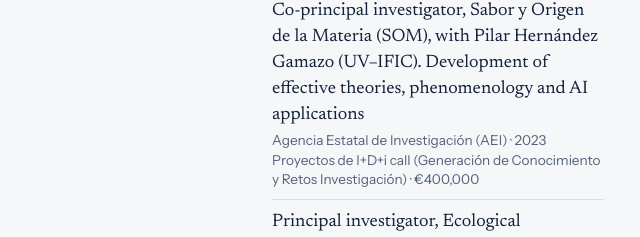
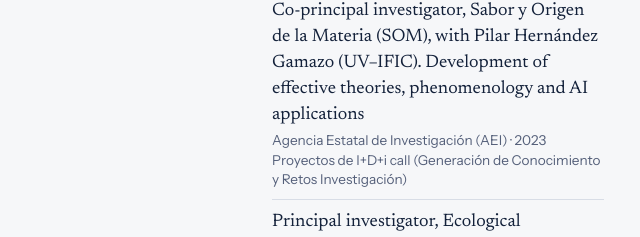
Before and after one commit to vsanz/Vsanz.github.io, a plain HTML site: page index.html in a window 1280 px wide. Shown: the part 5595-5832 px from the top of the page, 80-720 px from the left. Drawn offline with Linux system fonts and the light colour scheme.

Commit message:
Remove SOM funding amount for consistency

```diff
--- a/index.html
+++ b/index.html
@@ -259,7 +259,7 @@ footer .wrap{display:flex;flex-wrap:wrap;justify-content:space-between;gap:1rem}
             <li>Principal investigator, IFIC Severo Ochoa Programme of Excellence, focused on quantum technologies, medical physics and advanced instrumentation, with AI as a unifying tool<span class="when">2024–2028</span></li>
             <li>Principal investigator, STEP: AI for quantum technologies, Generalitat Valenciana<span class="when">2026–2028</span></li>
             <li>Co-founder and Chief Scientific Advisor, INFERA Labs, spin-off of the Universitat de València<span class="when">Since 2026</span></li>
-            <li>Co-principal investigator, Sabor y Origen de la Materia (SOM), with Pilar Hernández Gamazo (UV–IFIC). Development of effective theories, phenomenology and AI applications<span class="when">Agencia Estatal de Investigación (AEI) · 2023 Proyectos de I+D+i call (Generación de Conocimiento y Retos Investigación) · €400,000</span></li>
+            <li>Co-principal investigator, Sabor y Origen de la Materia (SOM), with Pilar Hernández Gamazo (UV–IFIC). Development of effective theories, phenomenology and AI applications<span class="when">Agencia Estatal de Investigación (AEI) · 2023 Proyectos de I+D+i call (Generación de Conocimiento y Retos Investigación)</span></li>
             <li>Principal investigator, Ecological Restoration and AI, with the Centro de Investigaciones sobre Desertificación<span class="when">2022–2024</span></li>
             <li>Co-principal investigator, PROMETEO: non-perturbative phenomena in fundamental physics<span class="when">2021–2024</span></li>
             <li>Co-founder and co-director, Data Intensive Science Centre (DISCUS), University of Sussex<span class="when">2017–2019</span></li>
```
